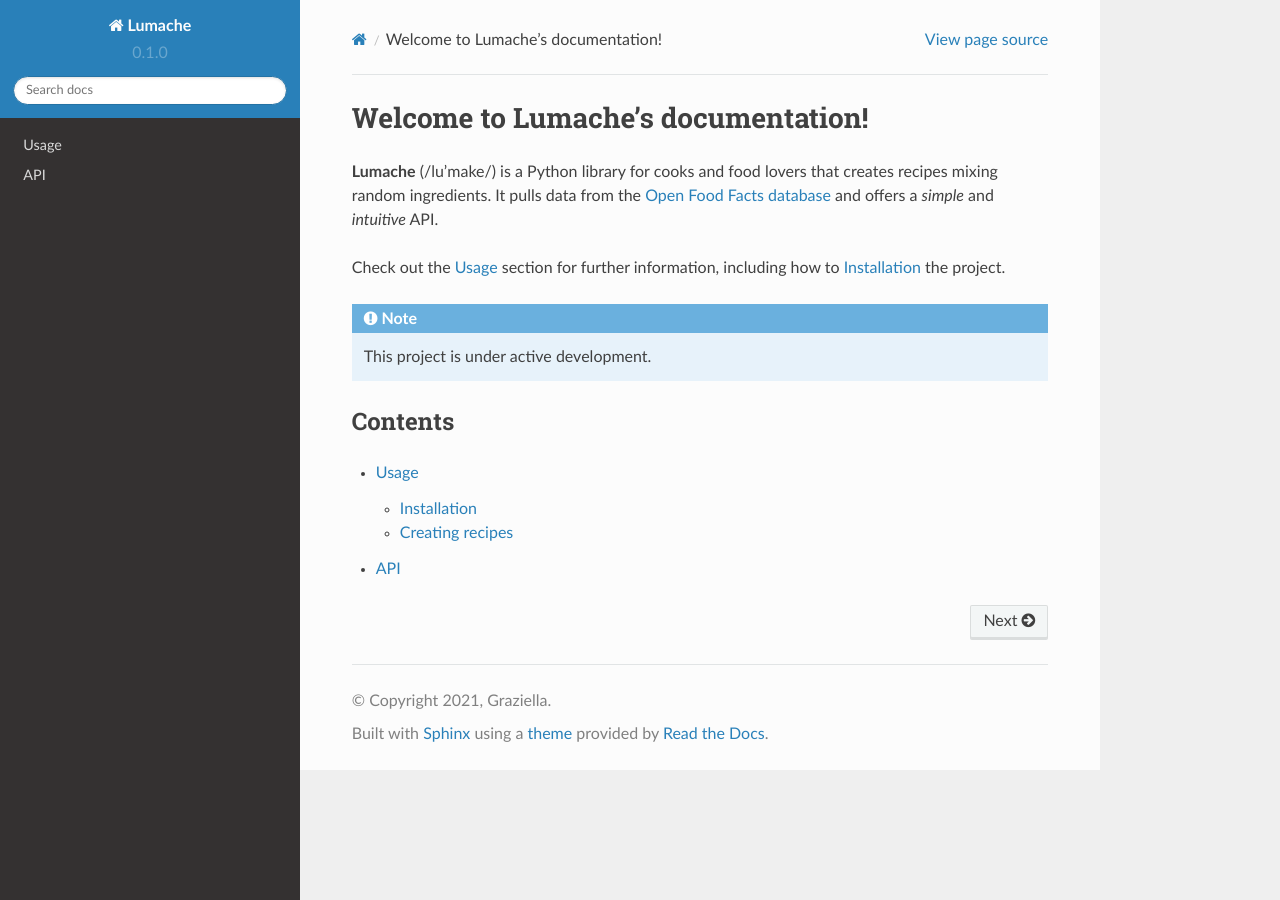
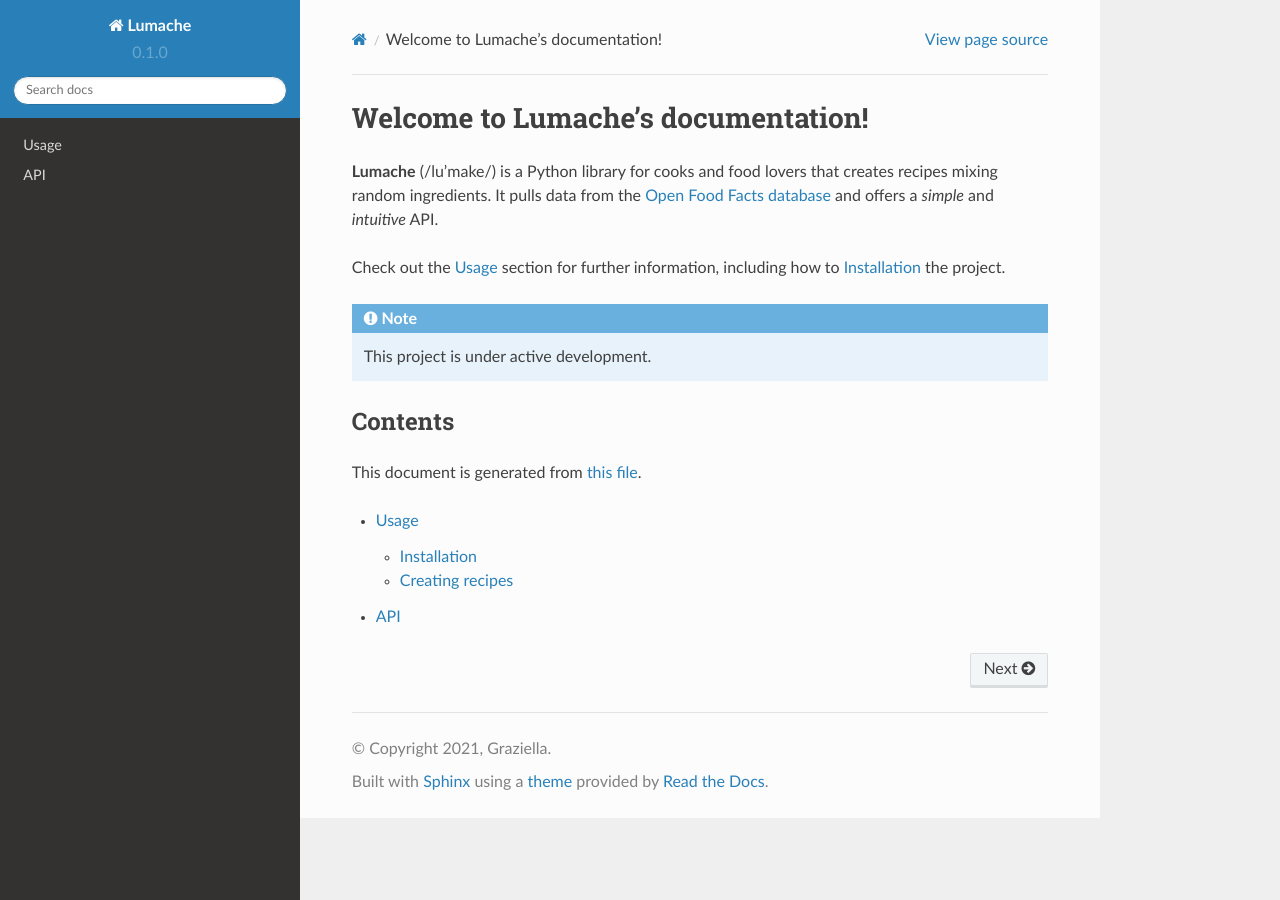
Before and after one commit to yongjik/readthedocs-tutorial, a Sphinx documentation site: the page built from docs/source/index.rst, in a window 1280 px wide. Built offline with Sphinx 7.4.7 and the Read the Docs theme 2.0.0, drawn with Linux system fonts in a browser that asks for light colours.

Commit message:
Testing backlink to github.

```diff
--- a/docs/source/conf.py
+++ b/docs/source/conf.py
@@ -17,7 +17,18 @@
     'sphinx.ext.autodoc',
     'sphinx.ext.autosummary',
     'sphinx.ext.intersphinx',
+
+    # YONGJIK
+    # Copied from https://sublime-and-sphinx-guide.readthedocs.io/en/latest/references.html
+    'sphinx.ext.extlinks',
 ]
+
+extlinks = {
+    'githublink': (
+        'https://github.com/yongjik/readthedocs-tutorial/blob/main/%s',
+        'file %s',
+    ),
+}
 
 intersphinx_mapping = {
     'python': ('https://docs.python.org/3/', None),
--- a/docs/source/index.rst
+++ b/docs/source/index.rst
@@ -16,6 +16,11 @@
 Contents
 --------
 
+..
+    Let me check if this substitution works?
+
+This document is generated from :githublink:`this file <docs/source/index.rst>`.
+
 .. toctree::
 
    usage
```
Also changed, not shown: .readthedocs.yaml.
